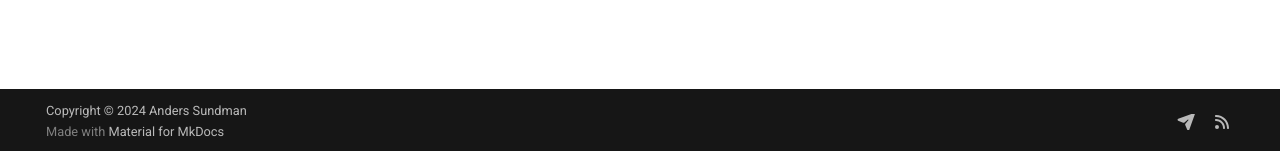
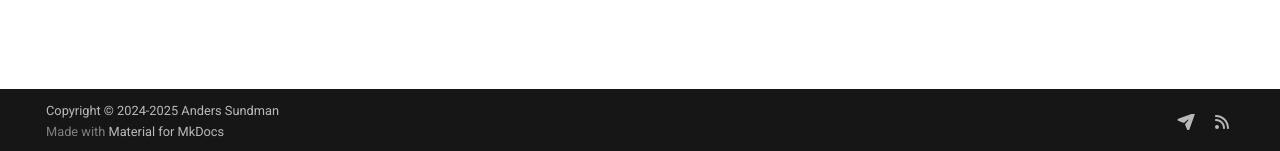
Before and after one commit to 4ZM/4zm.github.io, an MkDocs documentation site: the page built from docs/index.md, in a window 1280 px wide and 900 px high, scrolled down 1407 px. Shown: the part 746-897 px from the top of the window. Built offline with MkDocs 1.6.1 and Material for MkDocs 9.7.7, drawn with Linux system fonts in a browser that asks for light colours.

Commit message:
(C) notice

```diff
--- a/mkdocs.yml
+++ b/mkdocs.yml
@@ -50,4 +50,4 @@ extra:
     provider: google
     property: G-HLXBBN0SQ4
 
-copyright: Copyright &copy; 2024 Anders Sundman
+copyright: Copyright &copy; 2024-2025 Anders Sundman
```
